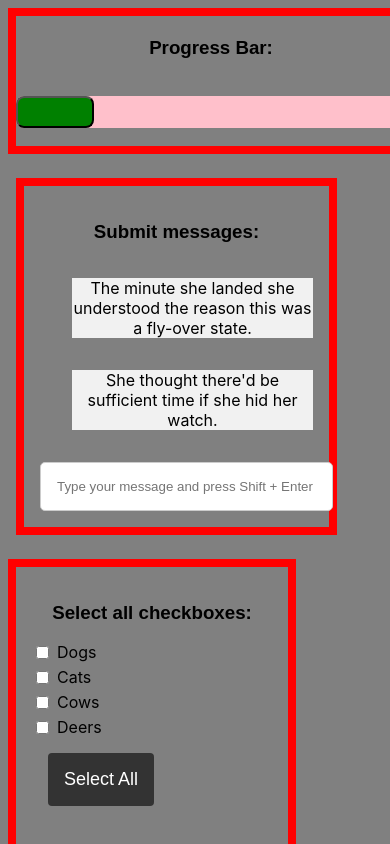
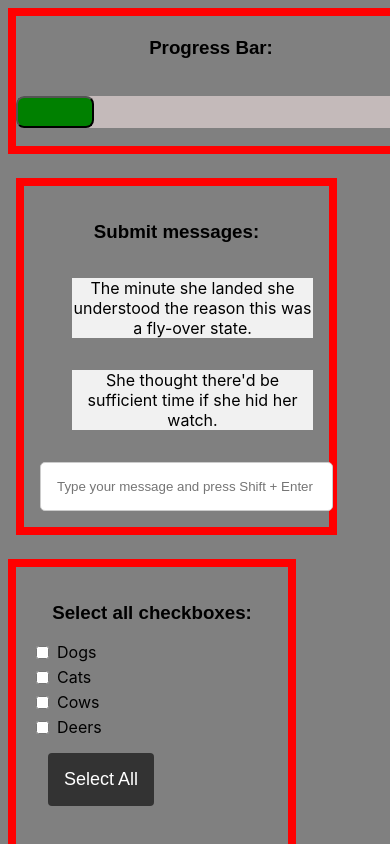
Before and after one commit to JacksonSmith43/Random_Small_React_Exercises, a React (Create React App) app: page / in a window 390 px wide. Shown: the top 844 px of the page. Built offline with nearby package versions, Linux system fonts and the light colour scheme; the HTML template or start-up script is replaced by a standard one.

Commit message:
Got rid of the Media Queries, because it did not appear to work.

```diff
--- a/src/components/ProgressBar.js
+++ b/src/components/ProgressBar.js
@@ -18,26 +18,6 @@ const ProgressBarContainer = styled.div`
     background-color: rgb(196, 186, 186);
     border-radius: 0.5rem;
 
-
-    @media (max-width: ${({ theme }) => theme.breakpoints.mobile}) {
-        background: red;
-    }
-
-    @media (max-width: ${({ theme }) => theme.breakpoints.tablet}) {
-        background: blue;
-    }
-
-    @media (max-width: ${({ theme }) => theme.breakpoints.laptop}) {
-        background: green;
-    }
-
-    @media (max-width: ${({ theme }) => theme.breakpoints.desktop}) {
-        background: orange;
-    }
-
-    @media (max-width: ${({ theme }) => theme.breakpoints.largeScreen}) {
-        background: pink;
-    }
 `
 
 const ProgressBar = ({ percent }) => {
```
